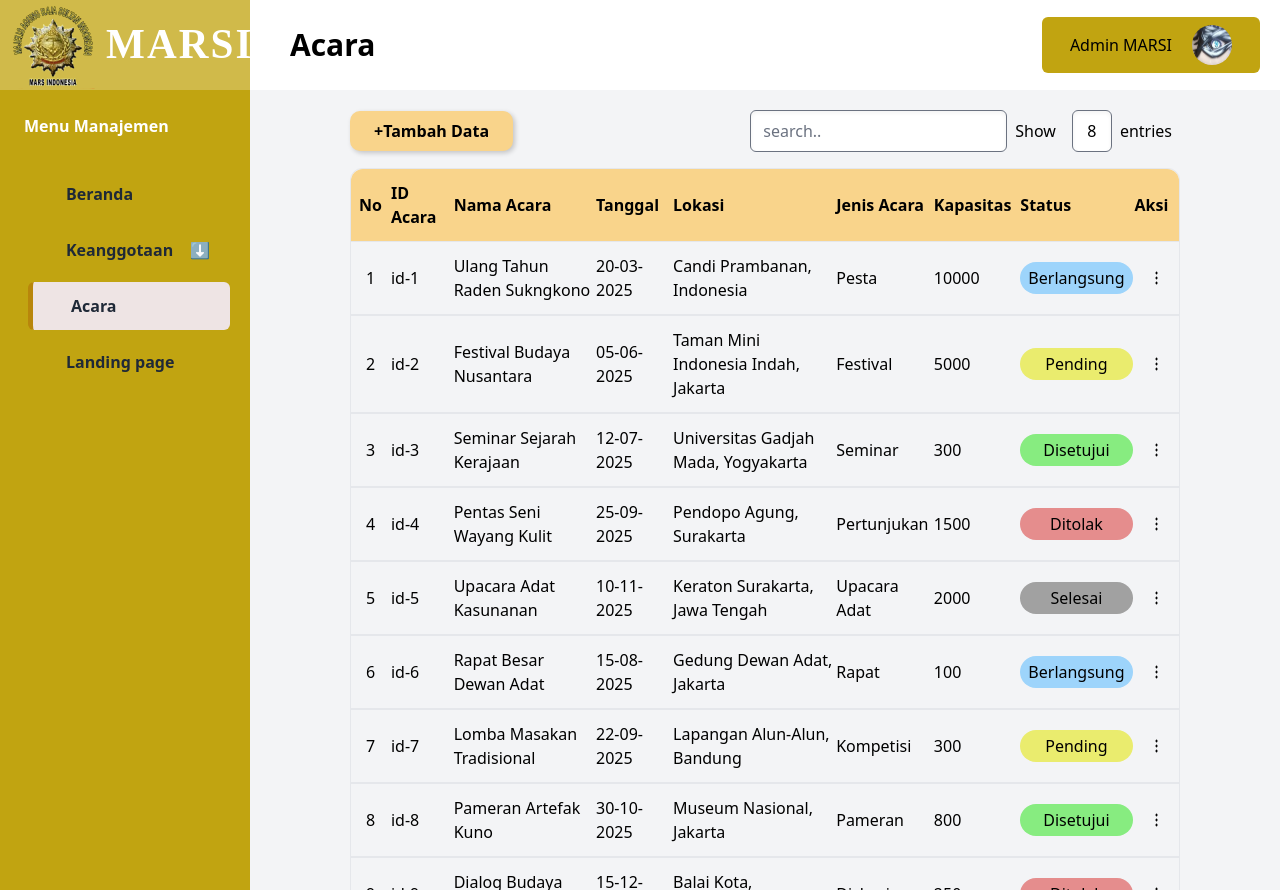
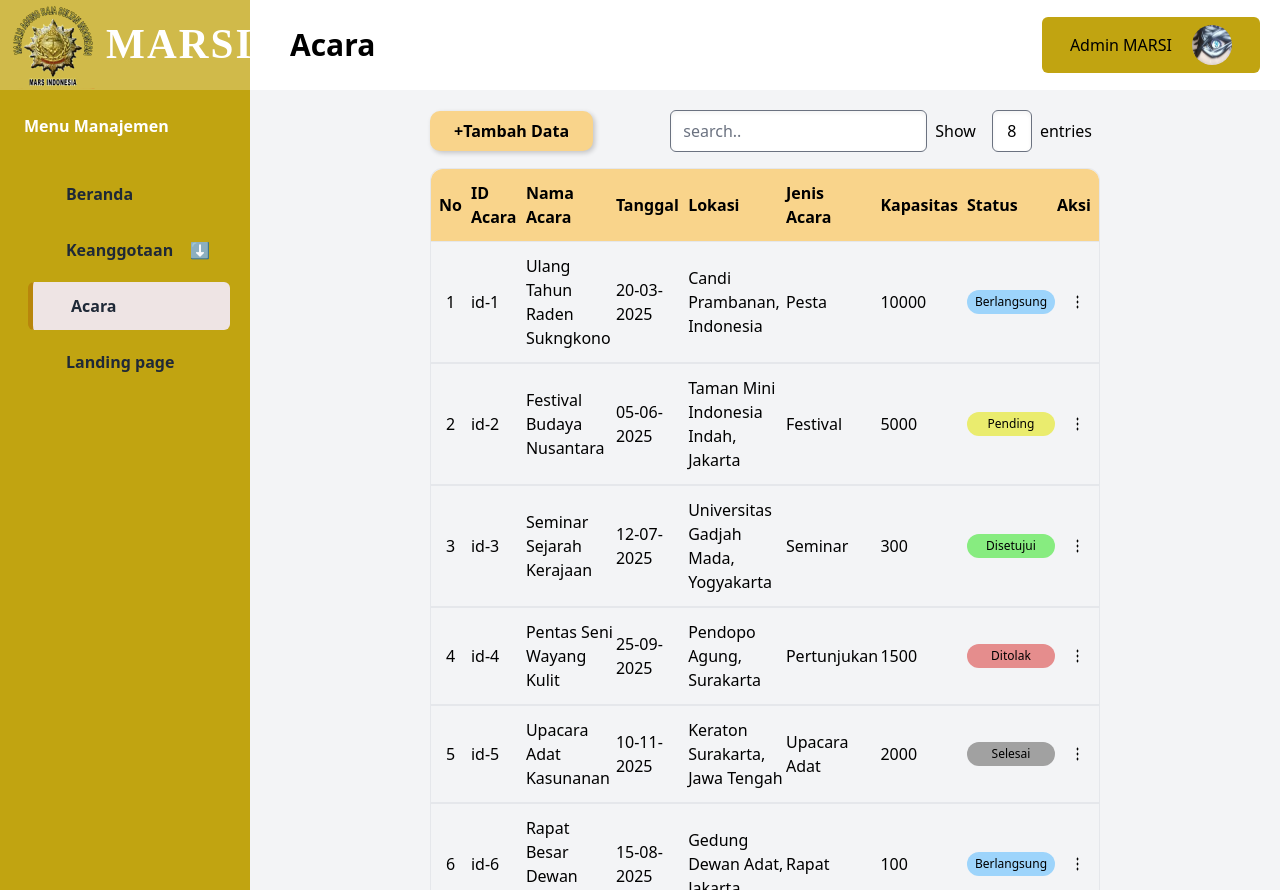
Before and after one commit to GabriellTzyKt/MARSI, a SvelteKit app in the folder fe-web/: page /admin/acara in a window 1280 px wide. Built offline with nearby package versions, Linux system fonts and the light colour scheme; some icons are missing.

Commit message:
small fixes

```diff
--- a/fe-web/src/lib/table/Status.svelte
+++ b/fe-web/src/lib/table/Status.svelte
@@ -10,7 +10,7 @@
 	class:bg-selesai={status === 'Selesai'}
 	class:bg-pending={status === 'Pending'}
 >
-	<p>{status}</p>
+	<p class="text-xs">{status}</p>
 </div>
 
 <style>
--- a/fe-web/src/routes/admin/acara/+page.svelte
+++ b/fe-web/src/routes/admin/acara/+page.svelte
@@ -17,8 +17,8 @@
 
 <!-- <button class="ms-3 mt-3 bg-yellow-600 p-3 text-white" onclick={setpop}> Click me </button>
 <Modal {pop} nama="Halo" on:close={dispop}></Modal> -->
-<div class="flex flex-col">
-	<div class="mx-6 mt-20 flex justify-between md:mx-20 md:mt-0">
+<div class="flex flex-col md:mx-20 mx-6 mt-20 md:mt-0">
+	<div class="mx-6  flex justify-between md:mx-20 md:mt-0">
 		<div class=" col-start-1 flex items-center justify-center">
 			<a href="/admin/keanggotaan/daftaranggota/tambahanggota"
 				><button class=" custom-button bg-customKrem px-6 py-2"> +Tambah Data </button></a
--- a/fe-web/src/routes/admin/beranda/+page.svelte
+++ b/fe-web/src/routes/admin/beranda/+page.svelte
@@ -70,7 +70,7 @@
 
 	<!-- Another container for the same layout (repeat as needed) -->
 	<div
-		class="form-container1 flex w-full justify-between sm:w-3/4 md:w-1/2 lg:w-1/3 xl:w-1/4"
+		class="form-container1 flex w-full justify-between  md:w-1/2 lg:w-1/3 xl:w-1/4"
 		style="background: {hex};"
 	>
 		<!-- Pie chart section -->
--- a/fe-web/src/routes/admin/keanggotaan/daftaranggota/+page.svelte
+++ b/fe-web/src/routes/admin/keanggotaan/daftaranggota/+page.svelte
@@ -12,8 +12,8 @@
 	// console.log(data.tabel)
 </script>
 
-<div class="flex flex-col">
-	<div class="mx-6 mt-20 flex justify-between md:mx-20 md:mt-0">
+<div class="flex flex-col md:mx-20 mx-6 mt-20 md:mt-0">
+	<div class="mx-6  flex justify-between md:mx-20 md:mt-0">
 		<div class=" col-start-1 flex items-center justify-center">
 			<a href="/admin/keanggotaan/daftaranggota/tambahanggota"
 				><button class=" custom-button bg-customKrem px-6 py-2"> +Tambah Data </button></a
```
